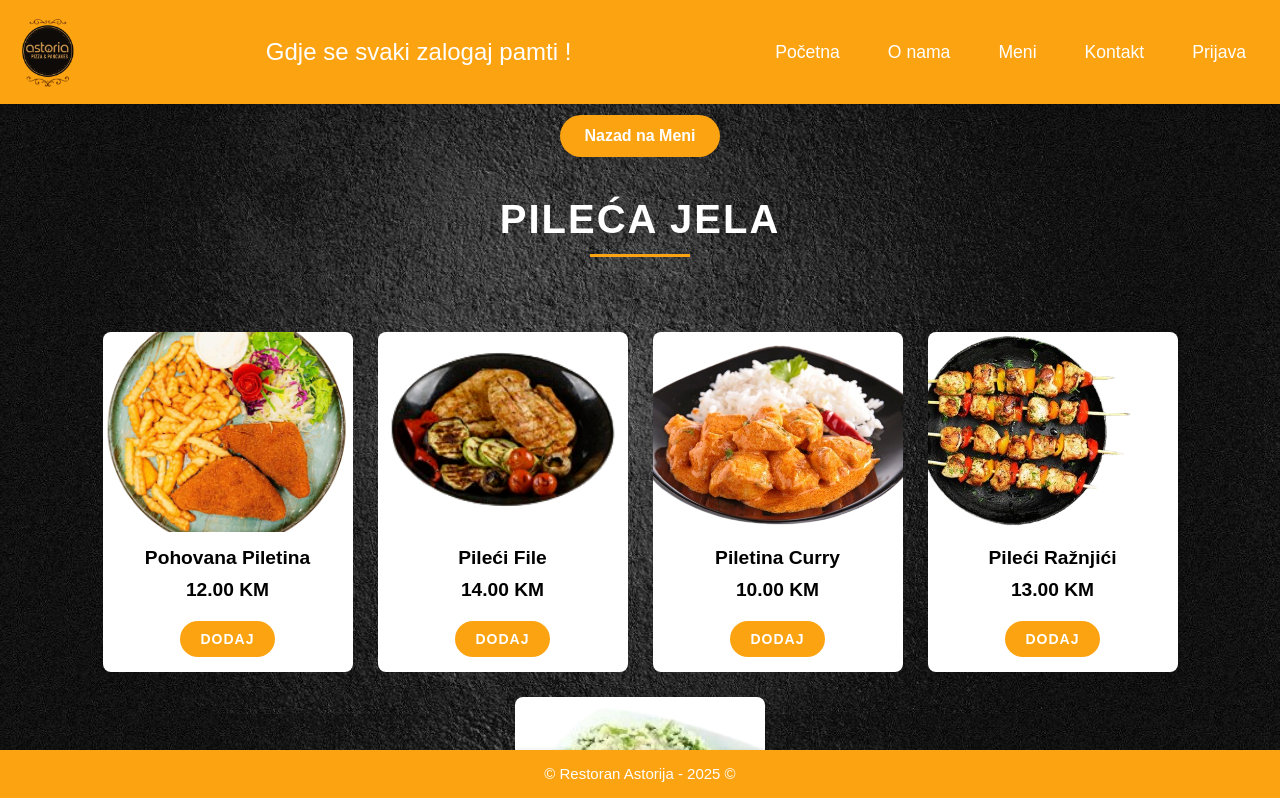
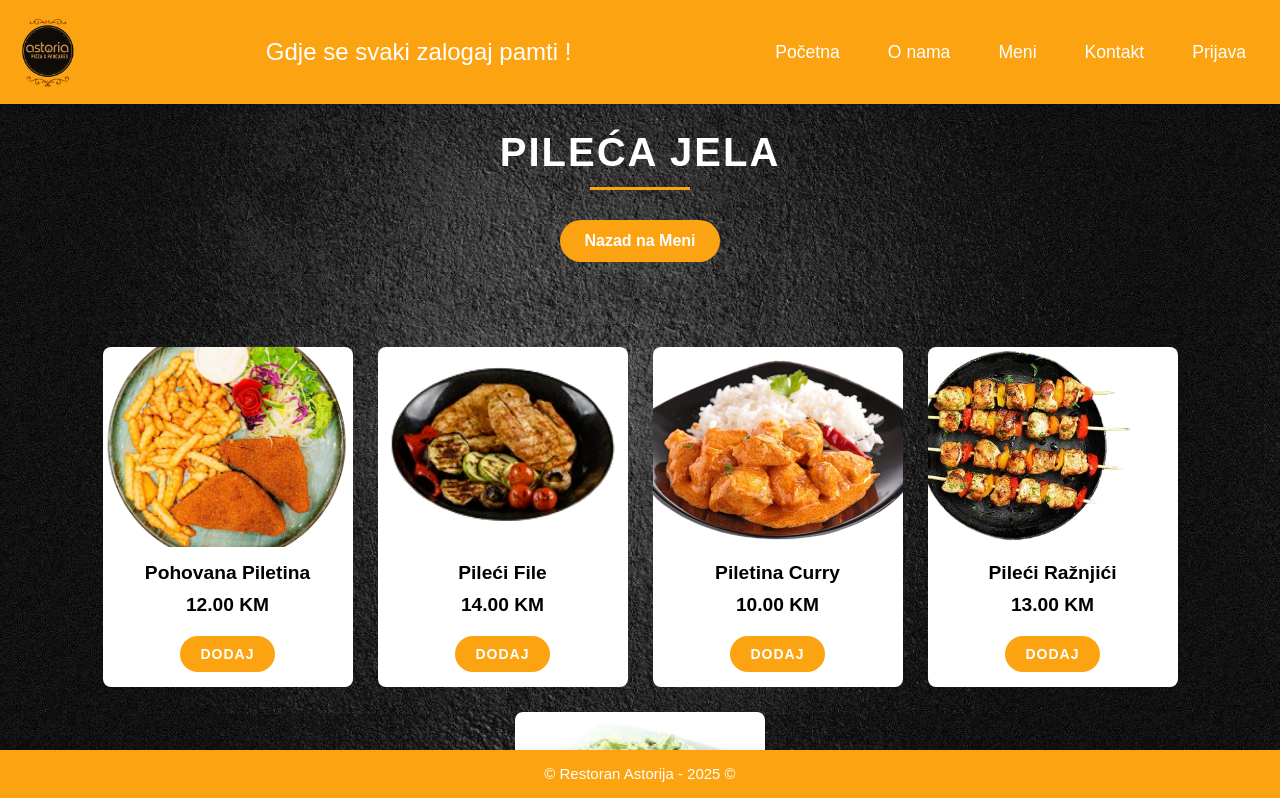
Before and after one commit to kemalbeganovic24/Restoran-Astoria, a React (Create React App) app: page /piletina in a window 1280 px wide. Shown: the top 798 px of the page. Built offline with nearby package versions, Linux system fonts and the light colour scheme.

Commit message:
Update PiletinaPage.js

```diff
--- a/src/components/PiletinaPage.js
+++ b/src/components/PiletinaPage.js
@@ -23,10 +23,10 @@ function PiletinaPage() {
 
     return (
         <div className="meni-container">
+         <h2 className="section-title">Pileća Jela</h2>
             <button className="back-button" onClick={() => navigate('/meni')}>
                 Nazad na Meni
             </button>
-            <h2 className="section-title">Pileća Jela</h2>
             <div className="menu-cards-container">
                 {piletinaJela.map((jelo, index) => (
                     <MenuCard
```
